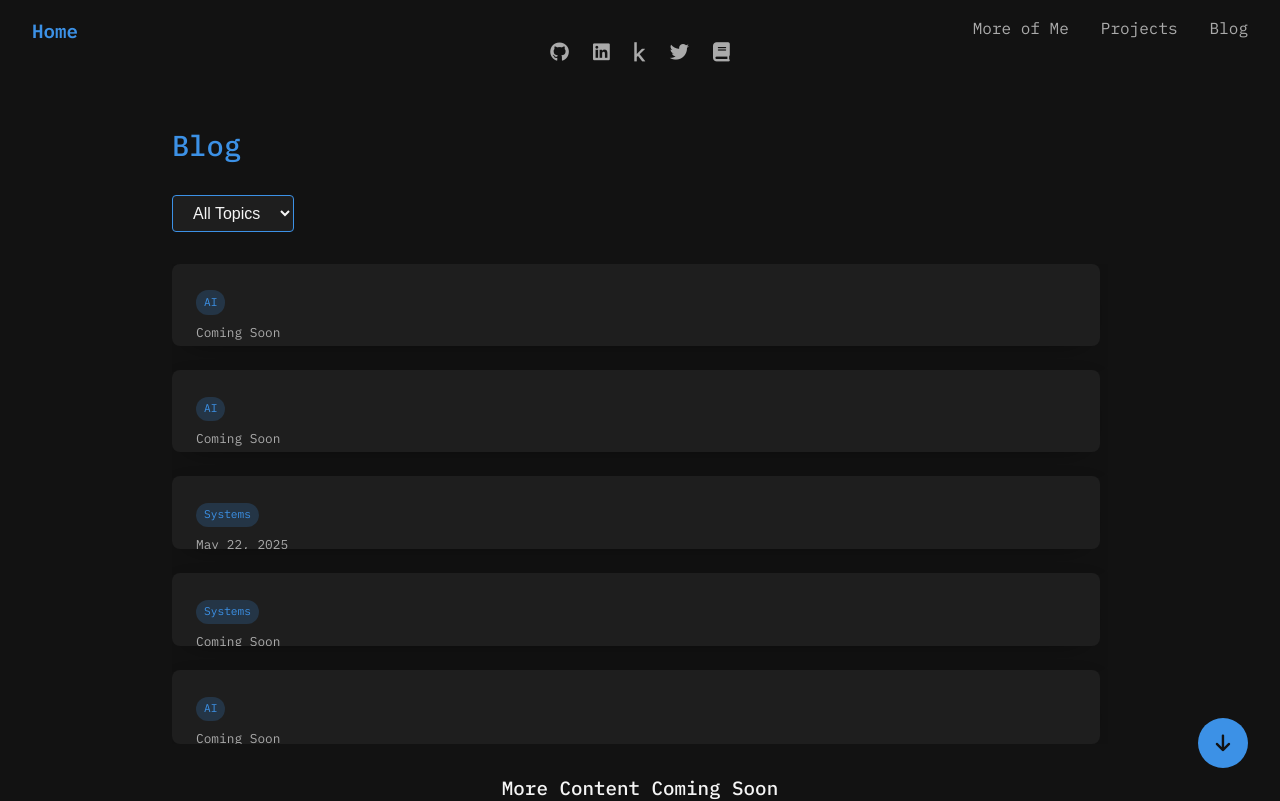
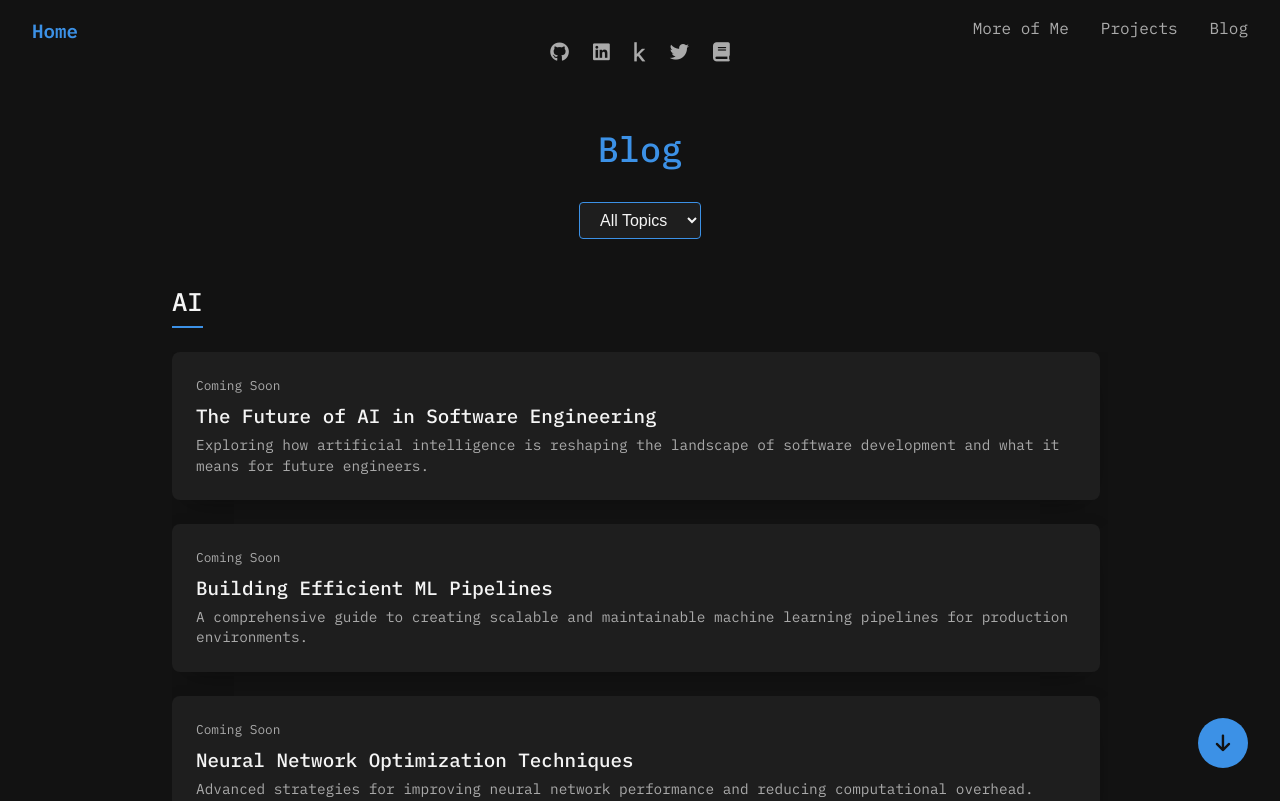
Before and after one commit to gaurav-bhardwaj29/web.site, a React (Create React App) app: page /blog in a window 1280 px wide. Shown: the top 801 px of the page. Built offline with nearby package versions, Linux system fonts and the light colour scheme.

Commit message:
fixed the tiles on blogpost

```diff
--- a/src/pages/Blog/Blog.js
+++ b/src/pages/Blog/Blog.js
@@ -11,15 +11,17 @@ const BlogContainer = styled.div`
   position: relative;
 `;
 
-const SectionTitle = styled.h2`
-  font-size: 1.8rem;
+const SectionTitle = styled.h1`
+  font-size: 2.2rem;
   margin-bottom: 2rem;
   color: var(--accent);
+  text-align: center;
 `;
 
 const FilterContainer = styled.div`
-  margin-bottom: 2rem;
-  position: relative;
+  margin-bottom: 3rem;
+  display: flex;
+  justify-content: center;
 `;
 
 const FilterDropdown = styled.select`
@@ -36,6 +38,19 @@ const FilterDropdown = styled.select`
     border-color: var(--accent);
     box-shadow: 0 0 5px rgba(60, 145, 230, 0.3);
   }
+`;
+
+const CategorySection = styled.div`
+  margin-bottom: 3rem;
+`;
+
+const CategoryHeading = styled.h2`
+  font-size: 1.6rem;
+  color: var(--text-primary);
+  margin-bottom: 1.5rem;
+  padding-bottom: 0.5rem;
+  border-bottom: 2px solid var(--accent);
+  display: inline-block;
 `;
 
 const BlogPostsContainer = styled.div`
@@ -104,16 +119,6 @@ const BlogExcerpt = styled.p`
   line-height: 1.4;
 `;
 
-const TopicTag = styled.span`
-  display: inline-block;
-  background: rgba(60, 145, 230, 0.2);
-  color: var(--accent);
-  padding: 0.2rem 0.5rem;
-  border-radius: 12px;
-  font-size: 0.7rem;
-  margin-bottom: 0.5rem;
-`;
-
 const ScrollIndicator = styled.div`
   position: fixed;
   bottom: 2rem;
@@ -180,33 +185,49 @@ const Blog = () => {
     },
     {
       id: 3,
+      title: "Neural Network Optimization Techniques",
+      excerpt: "Advanced strategies for improving neural network performance and reducing computational overhead.",
+      date: "Coming Soon",
+      topic: "AI",
+      mediumLink: "https://medium.com/@yourusername/neural-network-optimization"
+    },
+    {
+      id: 4,
       title: "Socket Programming",
       excerpt: "A Beginner's Guide to Building Real-Time Connections",
       date: "May 22, 2025",
       topic: "Systems",
-      mediumLink: "https://medium.com/@yourusername/socket-programming-guide"
+      mediumLink: "https://medium.com/@gaurav290802/socket-programming-101-cdfd343f3028"
     },
     {
-      id: 4,
+      id: 5,
       title: "Distributed Systems Architecture",
-      excerpt: "Understanding the fundamentals of building scalable distributed systems",
+      excerpt: "Understanding the fundamentals of building scalable distributed systems and microservices.",
       date: "Coming Soon",
       topic: "Systems",
       mediumLink: "https://medium.com/@yourusername/distributed-systems"
     },
     {
-      id: 5,
-      title: "Neural Network Optimization",
-      excerpt: "Advanced techniques for optimizing neural network performance",
+      id: 6,
+      title: "Database Optimization Strategies",
+      excerpt: "Performance tuning techniques for modern database systems and query optimization.",
       date: "Coming Soon",
-      topic: "AI",
-      mediumLink: "https://medium.com/@yourusername/neural-network-optimization"
+      topic: "Systems",
+      mediumLink: "https://medium.com/@yourusername/database-optimization"
     }
   ];
 
   const filteredPosts = selectedTopic === 'All'
     ? blogPosts
     : blogPosts.filter(post => post.topic === selectedTopic);
+
+  // Group posts by topic when showing all
+  const groupedPosts = selectedTopic === 'All'
+    ? {
+        'AI': blogPosts.filter(post => post.topic === 'AI'),
+        'Systems': blogPosts.filter(post => post.topic === 'Systems')
+      }
+    : { [selectedTopic]: filteredPosts };
 
   const handlePostClick = (mediumLink) => {
     window.open(mediumLink, '_blank', 'noopener,noreferrer');
@@ -220,6 +241,31 @@ const Blog = () => {
         behavior: 'smooth'
       });
     }
+  };
+
+  const renderPostsByCategory = () => {
+    return Object.entries(groupedPosts).map(([category, posts]) => (
+      <CategorySection key={category}>
+        <CategoryHeading>{category}</CategoryHeading>
+        <BlogPostsContainer className="blog-posts-container">
+          {posts.map((post, index) => (
+            <BlogPost
+              key={post.id}
+              initial={{ opacity: 0, y: 20 }}
+              animate={{ opacity: 1, y: 0 }}
+              transition={{ duration: 0.5, delay: index * 0.1 }}
+              onClick={() => handlePostClick(post.mediumLink)}
+            >
+              <BlogContent>
+                <BlogDate>{post.date}</BlogDate>
+                <BlogTitle>{post.title}</BlogTitle>
+                <BlogExcerpt>{post.excerpt}</BlogExcerpt>
+              </BlogContent>
+            </BlogPost>
+          ))}
+        </BlogPostsContainer>
+      </CategorySection>
+    ));
   };
 
   return (
@@ -239,24 +285,7 @@ const Blog = () => {
           </FilterDropdown>
         </FilterContainer>
 
-        <BlogPostsContainer className="blog-posts-container">
-          {filteredPosts.map((post, index) => (
-            <BlogPost
-              key={post.id}
-              initial={{ opacity: 0, y: 20 }}
-              animate={{ opacity: 1, y: 0 }}
-              transition={{ duration: 0.5, delay: index * 0.1 }}
-              onClick={() => handlePostClick(post.mediumLink)}
-            >
-              <BlogContent>
-                <TopicTag>{post.topic}</TopicTag>
-                <BlogDate>{post.date}</BlogDate>
-                <BlogTitle>{post.title}</BlogTitle>
-                <BlogExcerpt>{post.excerpt}</BlogExcerpt>
-              </BlogContent>
-            </BlogPost>
-          ))}
-        </BlogPostsContainer>
+        {renderPostsByCategory()}
 
         <ComingSoon>
           <h3>More Content Coming Soon</h3>
```
